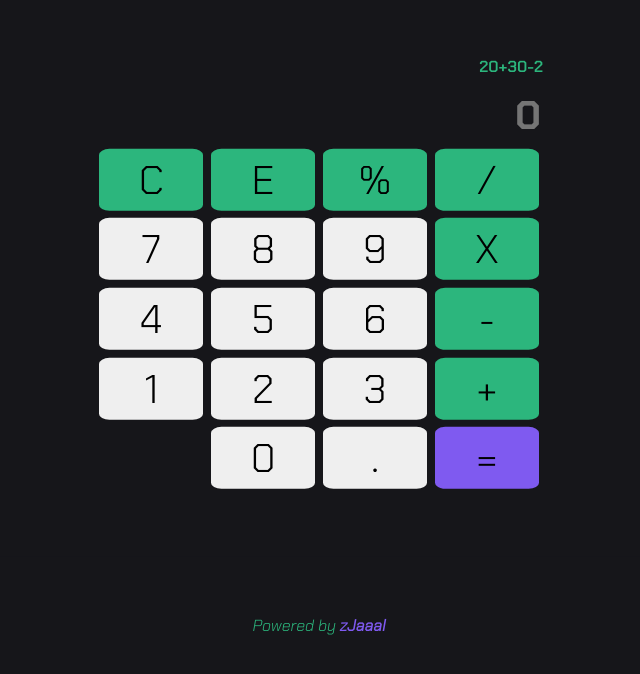
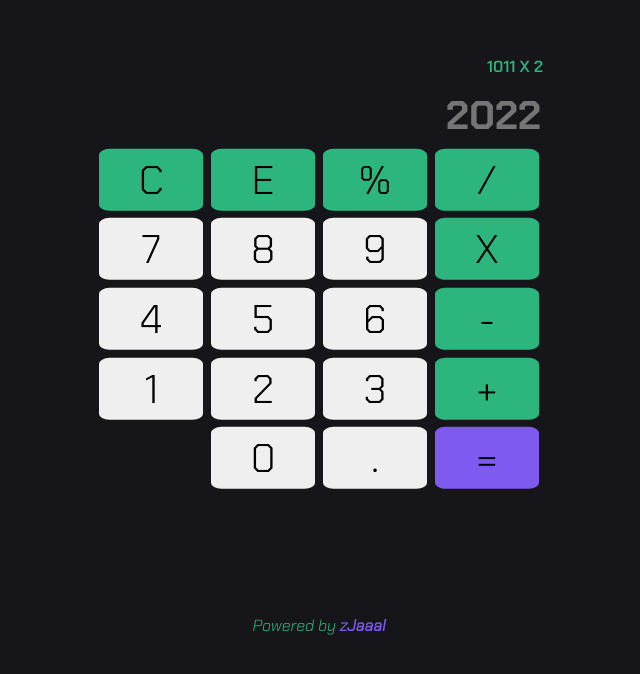
Before and after one commit to zJaaal/zJaaal.github.io, a website built with Vite: page index.html in a window 1280 px wide. Shown: the part 126-800 px from the top of the page, without its empty margins (321-961 px from the left). Built offline with nearby package versions, Linux system fonts and the light colour scheme.

Commit message:
Update index.html

```diff
--- a/index.html
+++ b/index.html
@@ -14,10 +14,10 @@
     <div id="app">
       <div class="container">
         <div class="row justify-content-center">
-          <p class="expression">20+30-2</p>
+          <p class="expression">1011 X 2</p>
         </div>
         <div class="row justify-content-center">
-          <input class="input" type="text" placeholder="0">
+          <input class="input" type="text" placeholder="2022">
         </div>
         <div class="row justify-content-center">
           <button class="contrast" value="C">C</button>
```
